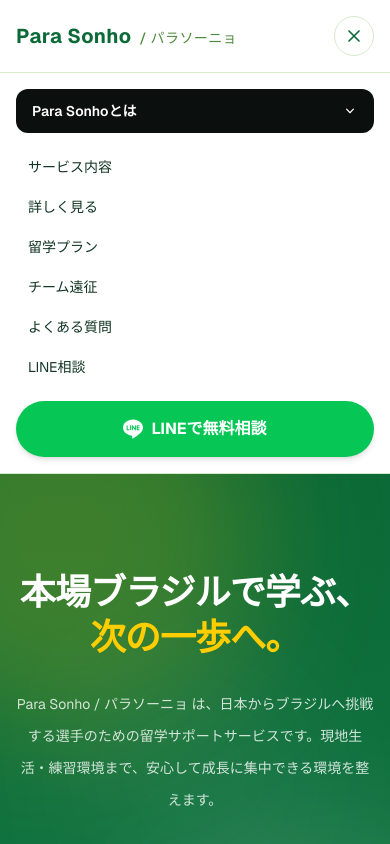
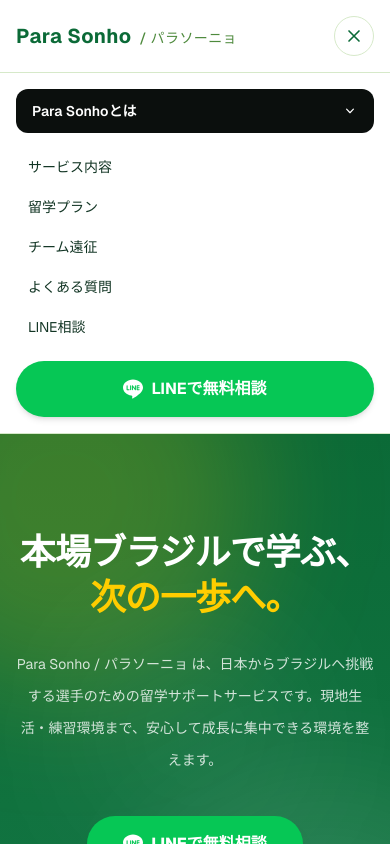
Before and after one commit to roki0711416-hash/parasonho, a Next.js app: page / in a window 390 px wide. Both pictures are taken after a click on the button "メニューを開く". Shown: the top 844 px of the page. Built offline with nearby package versions, Linux system fonts and the light colour scheme.

Commit message:
fix: remove /service link from mobile menu only

```diff
--- a/app/components/SiteHeader.tsx
+++ b/app/components/SiteHeader.tsx
@@ -194,7 +194,9 @@ export default function SiteHeader() {
           </div>
 
           <ul className="mt-4 space-y-1 text-sm">
-            {sectionItems.map((item) => (
+            {sectionItems
+              .filter((item) => item.href !== "/service")
+              .map((item) => (
               <li key={item.href}>
                 <Link
                   href={item.href}
```
